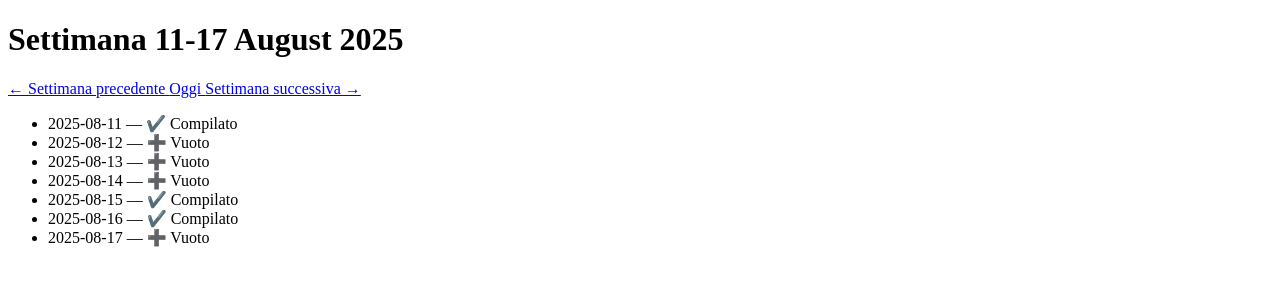
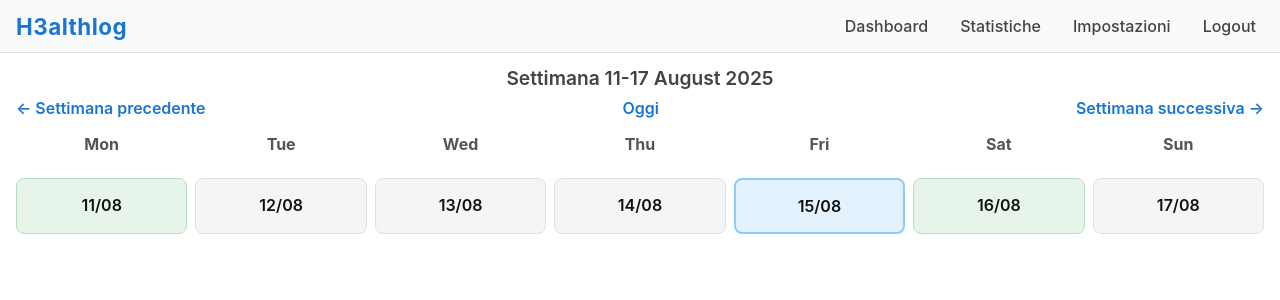
Before and after one commit to ar3ac/h3althlog, a Flask app: page /dashboard in a window 1280 px wide. Shown: the top 300 px of the page. Run offline with Flask 3, Linux system fonts and the light colour scheme; parts of the project's set-up code (start-up, migrations or seed data) failed here and were passed over.

Commit message:
dashboard week redone...again

```diff
--- a/src/h3althlog/__main__.py
+++ b/src/h3althlog/__main__.py
@@ -2,4 +2,4 @@
 from .app import app
 
 if __name__ == "__main__":
-    app.run(debug=True, use_reloader=True)
+    app.run(host="0.0.0.0", debug=True, use_reloader=True)
--- a/src/h3althlog/main/routes.py
+++ b/src/h3althlog/main/routes.py
@@ -50,4 +50,5 @@ def dashboard():
         next_start=next_start,
         week_days=week_days,
         entries=entries_map,
+        current_date=dt_date.today(),
     )
--- /dev/null
+++ b/src/h3althlog/main/templates/_header.html
@@ -0,0 +1,16 @@
+<header class="app-header">
+  <div class="brand">H3althlog</div>
+
+  <!-- Toggle menu (hamburger) -->
+  <input type="checkbox" id="nav-toggle" class="nav-toggle">
+  <label for="nav-toggle" class="nav-toggle-label">
+    ☰
+  </label>
+
+  <nav>
+    <a href="{{ url_for('main.dashboard') }}">Dashboard</a>
+    <a href="#">Statistiche</a>
+    <a href="#">Impostazioni</a>
+    <a href="{{ url_for('auth.logout') }}">Logout</a>
+  </nav>
+</header>
--- /dev/null
+++ b/src/h3althlog/main/templates/base.html
@@ -0,0 +1,15 @@
+<!doctype html>
+<html lang="it">
+  <head>
+    <meta charset="utf-8">
+    <title>{% block title %}H3althlog{% endblock %}</title>
+    <meta name="viewport" content="width=device-width, initial-scale=1">
+    <link rel="stylesheet" href="{{ url_for('static', filename='css/dashboard.css') }}">
+  </head>
+  <body>
+    {% include "_header.html" %}
+    <main>
+      {% block content %}{% endblock %}
+    </main>
+  </body>
+</html>
--- a/src/h3althlog/main/templates/dashboard.html
+++ b/src/h3althlog/main/templates/dashboard.html
@@ -1,35 +1,48 @@
-<!doctype html>
-<html lang="it">
-  <head>
-    <meta charset="utf-8">
-    <title>H3althlog · Dashboard</title>
-    <meta name="viewport" content="width=device-width, initial-scale=1">
-  </head>
-  <body>
-    <h1>{{ week_label }}</h1>
+{% extends "base.html" %}
 
-    <div class="week-bar">
-      <a href="{{ url_for('main.dashboard', start=prev_start.isoformat()) }}">
-        ← Settimana precedente
-      </a>
-      <a href="{{ url_for('main.dashboard') }}">
-        Oggi
-      </a>
-      <a href="{{ url_for('main.dashboard', start=next_start.isoformat()) }}">
-        Settimana successiva →
-      </a>
-      <ul>
-        {% for d in week_days %}
-          <li>
-            {{ d }} —
-            {% if entries.get(d) %}
-              ✔️ Compilato
-            {% else %}
-              ➕ Vuoto
-            {% endif %}
-          </li>
-        {% endfor %}
-      </ul>
-    </div>
-  </body>
-</html>
+{% block title %}Dashboard · H3althlog{% endblock %}
+
+{% block content %}
+
+
+<h1>{{ week_label }}</h1>
+
+<div class="week-bar">
+  <a href="{{ url_for('main.dashboard', start=prev_start.isoformat()) }}">← Settimana precedente</a>
+  <a href="{{ url_for('main.dashboard') }}">Oggi</a>
+  <a href="{{ url_for('main.dashboard', start=next_start.isoformat()) }}">Settimana successiva →</a>
+</div>
+
+
+<!-- Intestazione giorni -->
+<div class="week-grid">
+  {% for d in week_days %}
+    <div class="day-header">{{ d.strftime('%a')|capitalize }}</div>
+  {% endfor %}
+</div>
+
+<!-- Box date -->
+{% set today = current_date %}
+<div class="week-grid">
+  {% for d in week_days %}
+    {% set classes = ["day-box"] %}
+    {% if entries.get(d) %}
+      {% set _ = classes.append("day-ok") %}
+    {% else %}
+      {% set _ = classes.append("day-empty") %}
+    {% endif %}
+    {% if d == today %}
+      {% set _ = classes.append("day-today") %}
+    {% endif %}
+
+    <a href="{% if entries.get(d) %}
+                {{ url_for('entries.edit_entry', entry_date=d.isoformat()) }}
+              {% else %}
+                {{ url_for('entries.new_entry') }}?date={{ d.isoformat() }}
+              {% endif %}"
+       class="{{ ' '.join(classes) }}">
+      {{ d.strftime('%d/%m') }}
+    </a>
+  {% endfor %}
+</div>
+{% endblock %}
--- /dev/null
+++ b/src/h3althlog/static/css/dashboard.css
@@ -0,0 +1,173 @@
+/* --- Font + Layout base --- */
+body {
+    font-family: 'Inter', system-ui, -apple-system, sans-serif;
+    margin: 0;
+    padding: 0;
+    background: #fff;
+    color: #333;
+}
+
+h1 {
+    text-align: center;
+    font-size: 1.2rem;
+    margin-bottom: 0.5rem;
+    color: #444;
+    font-weight: 600;
+}
+
+/* --- Barra settimana (navigazione date) --- */
+.week-bar {
+    display: flex;
+    justify-content: space-between;
+    align-items: center;
+    margin: 0.5rem 1rem 1rem;
+}
+
+.week-bar a {
+    text-decoration: none;
+    color: #1976d2;
+    /* blu tenue */
+    font-weight: 600;
+}
+
+.week-bar a:hover {
+    text-decoration: underline;
+}
+
+.week-title {
+    font-size: 1.1rem;
+    font-weight: 600;
+    text-align: center;
+    margin: 1rem 0;
+    color: #444;
+}
+
+/* --- Griglia settimana --- */
+.week-grid {
+    display: grid;
+    grid-template-columns: repeat(7, 1fr);
+    gap: 0.5rem;
+    margin: 0 1rem 1.5rem;
+}
+
+.day-header {
+    text-align: center;
+    font-weight: 700;
+    color: #555;
+}
+
+.day-box {
+    border-radius: 8px;
+    padding: 1rem 0;
+    text-align: center;
+    font-weight: 600;
+    text-decoration: none;
+    color: #111;
+    display: block;
+    transition: background 0.2s ease, border 0.2s ease, box-shadow 0.2s ease;
+}
+
+.day-ok {
+    background: #e6f4ea;
+    /* verde pastello elegante */
+    border: 1px solid #b7dfc4;
+}
+
+.day-empty {
+    background: #f5f5f5;
+    /* grigio chiaro soft */
+    border: 1px solid #e0e0e0;
+}
+
+.day-today {
+    border: 2px solid #90caf9;
+    /* azzurrino tenue */
+    background: #e3f2fd;
+}
+
+.day-box:hover {
+    background: #f0f0f0;
+    /* feedback leggero */
+    box-shadow: 0 1px 3px rgba(0, 0, 0, 0.08);
+}
+
+/* --- HEADER / NAVBAR --- */
+.app-header {
+    display: flex;
+    justify-content: space-between;
+    align-items: center;
+    padding: 0.75rem 1rem;
+    border-bottom: 1px solid #e0e0e0;
+    margin-bottom: 0.5rem;
+    background: #fafafa;
+    position: relative;
+}
+
+.brand {
+    font-size: 1.4rem;
+    /* più grande rispetto a prima */
+    font-weight: 700;
+    color: #1976d2;
+    letter-spacing: 0.5px;
+    text-decoration: none;
+}
+
+/* --- Menu Desktop --- */
+.app-header nav {
+    display: flex;
+    gap: 1rem;
+}
+
+.app-header nav a {
+    text-decoration: none;
+    color: #444;
+    font-weight: 500;
+    padding: 0.25rem 0.5rem;
+    border-radius: 4px;
+    transition: background 0.2s ease, color 0.2s ease;
+}
+
+.app-header nav a:hover {
+    background: #e3f2fd;
+    color: #1976d2;
+}
+
+/* --- Toggle hidden di default --- */
+.nav-toggle {
+    display: none;
+}
+
+.nav-toggle-label {
+    display: none;
+    font-size: 1.5rem;
+    cursor: pointer;
+    user-select: none;
+}
+
+/* --- Responsive --- */
+@media (max-width: 700px) {
+    .app-header {
+        flex-wrap: wrap;
+    }
+
+    .app-header nav {
+        display: none;
+        flex-direction: column;
+        width: 100%;
+        background: #fafafa;
+        padding: 0.5rem 0;
+        margin-top: 0.5rem;
+        border-top: 1px solid #ddd;
+    }
+
+    /* Mostra hamburger */
+    .nav-toggle-label {
+        display: block;
+        color: #444;
+    }
+
+    /* Se checkbox attivo → mostra menu */
+    .nav-toggle:checked~nav {
+        display: flex;
+    }
+}
```
Also changed, not shown: src/h3althlog/instance/h3althlog.db, 1 other file.
